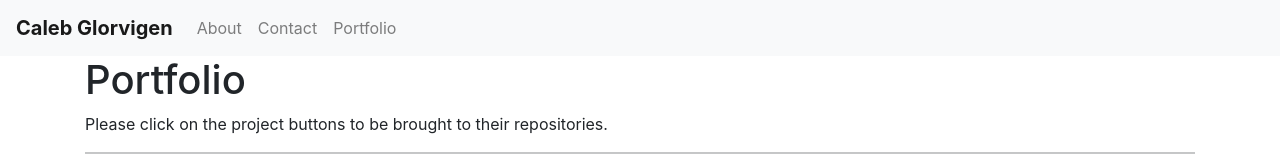
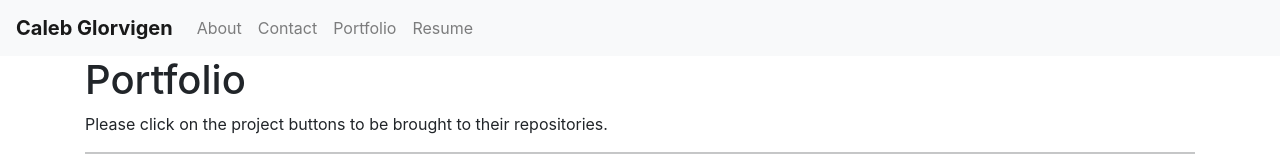
Before and after one commit to Glorvi23/portfolio-react, a React (Create React App) app: page /#/portfolio in a window 1280 px wide. Shown: the top 160 px of the page. Built offline with nearby package versions, Linux system fonts and the light colour scheme.

Commit message:
Added link to resume

```diff
--- a/src/components/Header/Header.jsx
+++ b/src/components/Header/Header.jsx
@@ -1,6 +1,6 @@
 import React from 'react';
 import { Row, Col, Container, Navbar, Nav, NavDropdown, Form, Button, FormControl} from "react-bootstrap";
-
+import resume from '../../img/resume.pdf';
 
 const Header = () => {
     return (
@@ -14,6 +14,8 @@ const Header = () => {
             <Nav.Link href="#/">About</Nav.Link>
             <Nav.Link href="#contact">Contact</Nav.Link>
             <Nav.Link href="#portfolio">Portfolio</Nav.Link>
+            <Nav.Link href={resume}>Resume</Nav.Link>
+
             {/* <NavDropdown title="Dropdown" id="basic-nav-dropdown">
               <NavDropdown.Item href="#action/3.1">Action</NavDropdown.Item>
               <NavDropdown.Item href="#action/3.2">
```
Also changed, not shown: 1 other file (tests, documents, lock files or other folders).
